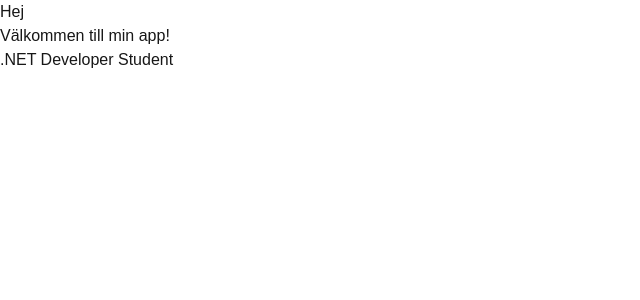
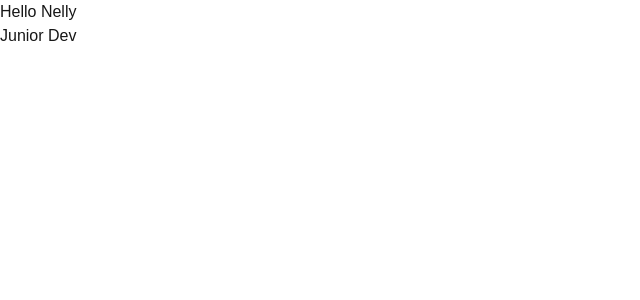
Before and after one commit to nellysosobrado/lia-tracker, a Next.js app: page / in a window 1280 px wide. Shown: the top 300 px of the page, without its empty margins (0-640 px from the left). Built offline with nearby package versions, Linux system fonts and the light colour scheme.

Commit message:
Added greeting component

```diff
--- a/src/app/page.tsx
+++ b/src/app/page.tsx
@@ -1,16 +1,28 @@
-import Image from "next/image";
+import Greeting from "@/components/Greeting"
 
-export default function Home() {
 
-  const name="Nelly"
-  const role = ".NET Developer Student"
+export default function Home(){
   return (
     <main>
-      <h1>Hej </h1>
-      <p>Välkommen till min app!</p>
-      <p>{role}</p>
+      <Greeting
+      name="Nelly"
+      role="Junior Dev"
+      />
     </main>
   )
+}
+
+// export default function Home() {
+
+//   const name="Nelly"
+//   const role = ".NET Developer Student"
+//   return (
+//     <main>
+//       <h1>Hej </h1>
+//       <p>Välkommen till min app!</p>
+//       <p>{role}</p>
+//     </main>
+//   )
 
 // export default function Home() {
 //   return (
@@ -74,4 +86,4 @@
 //       </main>
 //     </div>
 //   );
-}
+// }
--- /dev/null
+++ b/src/components/Greeting.tsx
@@ -0,0 +1,13 @@
+type GreetingPros = {
+    name: string
+    role: string
+}
+
+export default function Greeting({name, role}: GreetingPros) {
+    return (
+        <div>
+            <h1>Hello {name}</h1>
+            <p>{role}</p>
+        </div>
+    )
+}
```
